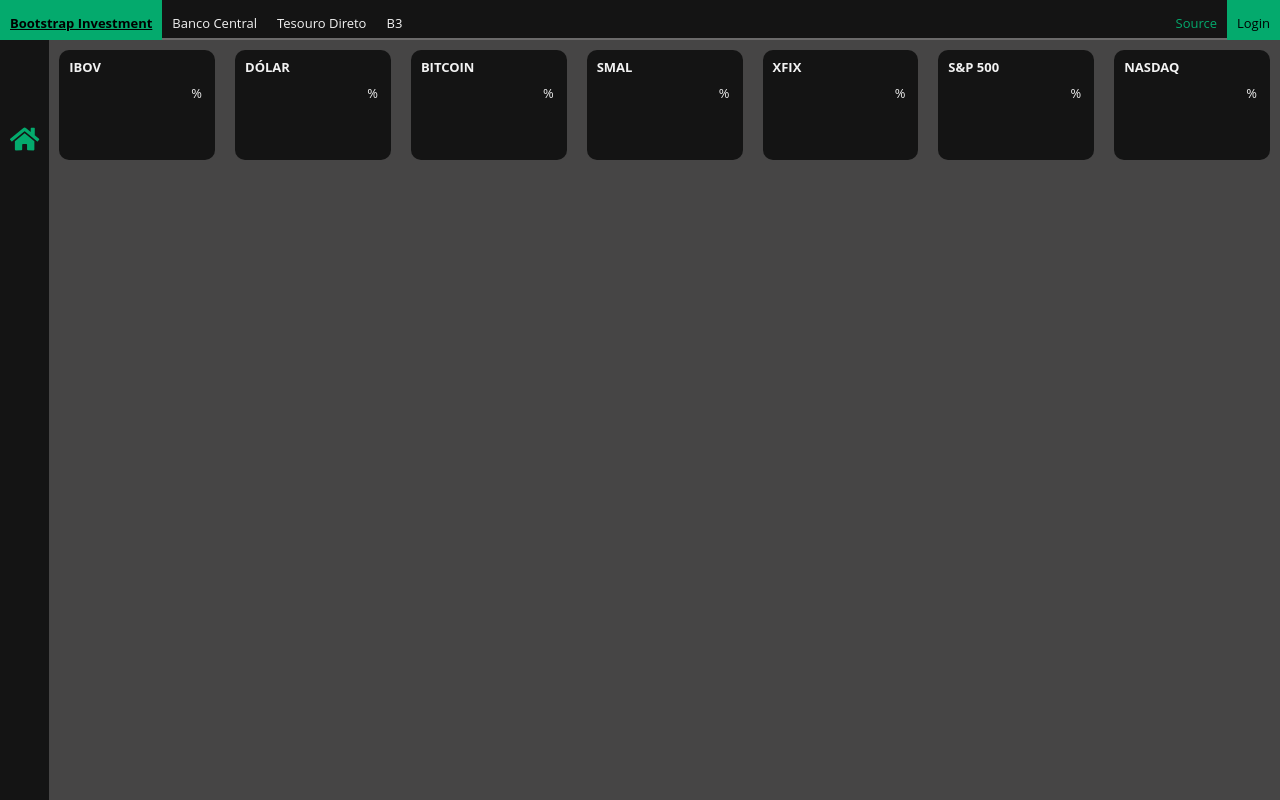
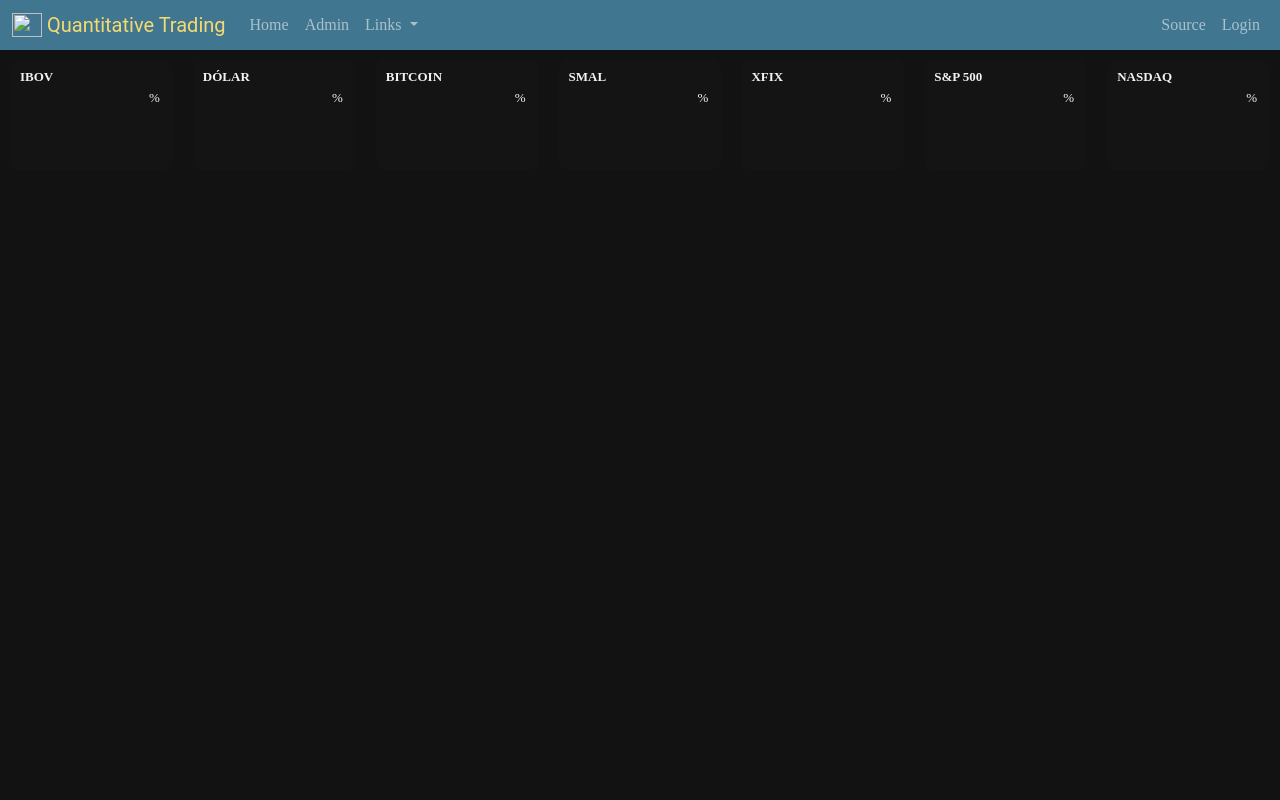
Before and after one commit to wwweslei/QuantitativeTrading, a Django app: template core/templates/core/home/index.html in a window 1280 px wide. Run offline with Django 4.2, Linux system fonts and the light colour scheme; the template is opened without the code that fills it, so the values that code supplies are empty; style sheets or scripts are compiled from the project's sources; some libraries are stand-ins or nearby versions.

Commit message:
style(Style): :rocket: Update navbar
update navabar

```diff
--- a/core/static/core/css/base/_base.scss
+++ b/core/static/core/css/base/_base.scss
@@ -2,11 +2,7 @@
 // This file contains very basic styles.
 // -----------------------------------------------------------------------------
 
-body {
-   display: grid;
-   grid-template-areas:
-      "header header"
-      "sidebar main";
-   grid-template-columns: 1fr 25fr;
-   grid-template-rows: 5vh 95vh;
+
+body{
+    background-color: #121212;
 }
--- /dev/null
+++ b/core/static/core/css/base/_reset.scss
@@ -0,0 +1,52 @@
+/* http://meyerweb.com/eric/tools/css/reset/
+   v2.0 | 20110126
+   License: none (public domain)
+*/
+
+html, body, div, span, applet, object, iframe,
+h1, h2, h3, h4, h5, h6, p, blockquote, pre,
+a, abbr, acronym, address, big, cite, code,
+del, dfn, em, img, ins, kbd, q, s, samp,
+small, strike, strong, sub, sup, tt, var,
+b, u, i, center,
+dl, dt, dd, ol, ul, li,
+fieldset, form, label, legend,
+table, caption, tbody, tfoot, thead, tr, th, td,
+article, aside, canvas, details, embed,
+figure, figcaption, footer, header, hgroup,
+menu, nav, output, ruby, section, summary,
+time, mark, audio, video {
+	margin: 0;
+	padding: 0;
+	border: 0;
+	font-size: 100%;
+	font: inherit;
+	vertical-align: baseline;
+}
+/* HTML5 display-role reset for older browsers */
+article, aside, details, figcaption, figure,
+footer, header, hgroup, menu, nav, section {
+	display: block;
+}
+body {
+	line-height: 1;
+}
+ol, ul {
+	list-style: none;
+}
+blockquote, q {
+	quotes: none;
+}
+blockquote:before, blockquote:after,
+q:before, q:after {
+	content: '';
+	content: none;
+}
+table {
+	border-collapse: collapse;
+	border-spacing: 0;
+}
+a{
+	text-decoration: none;
+	color: inherit;
+}
--- a/core/static/core/css/layout/_l-main.scss
+++ b/core/static/core/css/layout/_l-main.scss
@@ -1,9 +1,3 @@
 // -----------------------------------------------------------------------------
 // This file contains all styles related to the main of the core/application.
 // -----------------------------------------------------------------------------
-
-$main-name: "l-main";
-
-.#{$main-name} {
-  background-color: $mid-grey;
-}
--- /dev/null
+++ b/core/static/core/css/layout/l-nav.scss
@@ -0,0 +1,7 @@
+.navbar-bg{
+    background-color: #417690;
+}
+#navbar-brand--color{
+    color: #f5da72;
+    font-family: "Roboto","Lucida Grande","DejaVu Sans","Bitstream Vera Sans",Verdana,Arial,sans-serif;
+}
--- a/core/static/core/css/main.scss
+++ b/core/static/core/css/main.scss
@@ -16,12 +16,14 @@
   'base/fonts',
   'base/typography',
   'base/helpers',
+  'base/reset',
   'base/normalize';
 
 // 4. Layout-related sections
 @import
   'layout/l-header',
   'layout/l-main',
+  'layout/l-nav',
   'layout/l-sidebar';
 
 // 5. Components
--- a/core/templates/core/home/index.html
+++ b/core/templates/core/home/index.html
@@ -8,9 +8,6 @@
 {%include '../includes/navbar.html'%}
 {% endblock header %}
 
-{% block sidebar %}
-{%include '../includes/sidebar.html'%}
-{% endblock sidebar %}
 
 {% block main%}
 <main class="l-main">
--- a/core/templates/core/home/main.html
+++ /dev/null
@@ -1,3 +0,0 @@
-<!-- <main class="l-main">
-    {% include '../includes/cards.html'%}
-</main> -->
--- a/core/templates/core/includes/navbar.html
+++ b/core/templates/core/includes/navbar.html
@@ -1,15 +1,51 @@
-<nav class="l-header">
-
-    <a class="l-header-active" href="#">Bootstrap Investment</a>
-
-    <a href="https://www.bcb.gov.br/" target="blank">Banco Central</a>
-
-    <a href="https://www.tesourodireto.com.br/" target="blank">Tesouro Direto</a>
-
-    <a href="https://www.b3.com.br/pt_br/" target="blank">B3</a>
-
-    <a href="#" class="l-header-right l-header-right-active"><i class="fa-solid fa-user"></i> Login</a>
-
-    <a href="https://github.com/wwweslei/QuantitativeTrading" target="blank" class="l-header-right" id="git"><i
-        class="fa-brands fa-github"></i> Source</a>
+{% load static %}
+<nav class="navbar navbar-expand-lg navbar-dark navbar-bg">
+  <div class="container-fluid">
+    <a class="navbar-brand" href="#" id="navbar-brand--color">
+      <img src="{% static '/core/img/favicon_trevo.png' %}" alt="" width="30" height="24"
+        class="d-inline-block align-text-top" />
+      Quantitative Trading
+    </a>
+    <button class="navbar-toggler" type="button" data-bs-toggle="collapse" data-bs-target="#navbarNavDropdown"
+      aria-controls="navbarNavDropdown" aria-expanded="false" aria-label="Toggle navigation">
+      <span class="navbar-toggler-icon"></span>
+    </button>
+    <div class="collapse navbar-collapse" id="navbarNavDropdown">
+      <ul class="navbar-nav me-auto">
+        <li class="nav-item">
+          <a class="nav-link" aria-current="page" href="#">Home</a>
+        </li>
+        <li class="nav-item">
+          <a class="nav-link" href='admin/'>Admin</a>
+        </li>
+        <li class="nav-item dropdown ">
+          <a class="nav-link dropdown-toggle " href="#" id="navbarDropdownMenuLink" role="button"
+            data-bs-toggle="dropdown" aria-expanded="false">
+            Links
+          </a>
+          <ul class="dropdown-menu dropdown-menu-dark" aria-labelledby="navbarDropdownMenuLink">
+            <li>
+              <a href="https://www.tesourodireto.com.br/" target="blank">Tesouro Direto</a>
+            </li>
+            <li>
+              <a href="https://www.b3.com.br/pt_br/" target="blank">Bovespa</a>
+            </li>
+            <li>
+              <a href="https://www.bcb.gov.br/" target="blank">Banco Central</a>
+            </li>
+          </ul>
+        </li>
+      </ul>
+      <ul class="navbar-nav">
+        <li class="nav-item">
+          <a class="nav-link" href="https://github.com/wwweslei/QuantitativeTrading" target="blank"><i
+              class="fa-brands fa-github"></i> Source</a>
+        </li>
+        <li class="nav-item">
+          <a class="nav-link" href="#">
+            <i class="fa-solid fa-user"></i> Login</a>
+        </li>
+      </ul>
+    </div>
+  </div>
 </nav>
--- a/core/templates/core/layouts/base.html
+++ b/core/templates/core/layouts/base.html
@@ -15,6 +15,7 @@
         {% compress js %}
             <script src="{% static 'core/js/vendors/fontawesome/all.min.js' %}"></script>
             <script type="text/javascript" src="{% static 'core/js//main.js' %}"></script>
+            <script type="text/javascript" src="{% static 'core/css/vendors/bootstrap/js/bootstrap.min.js' %}"></script>
         {% endcompress %}
         <title>
             {% block title %}
```
